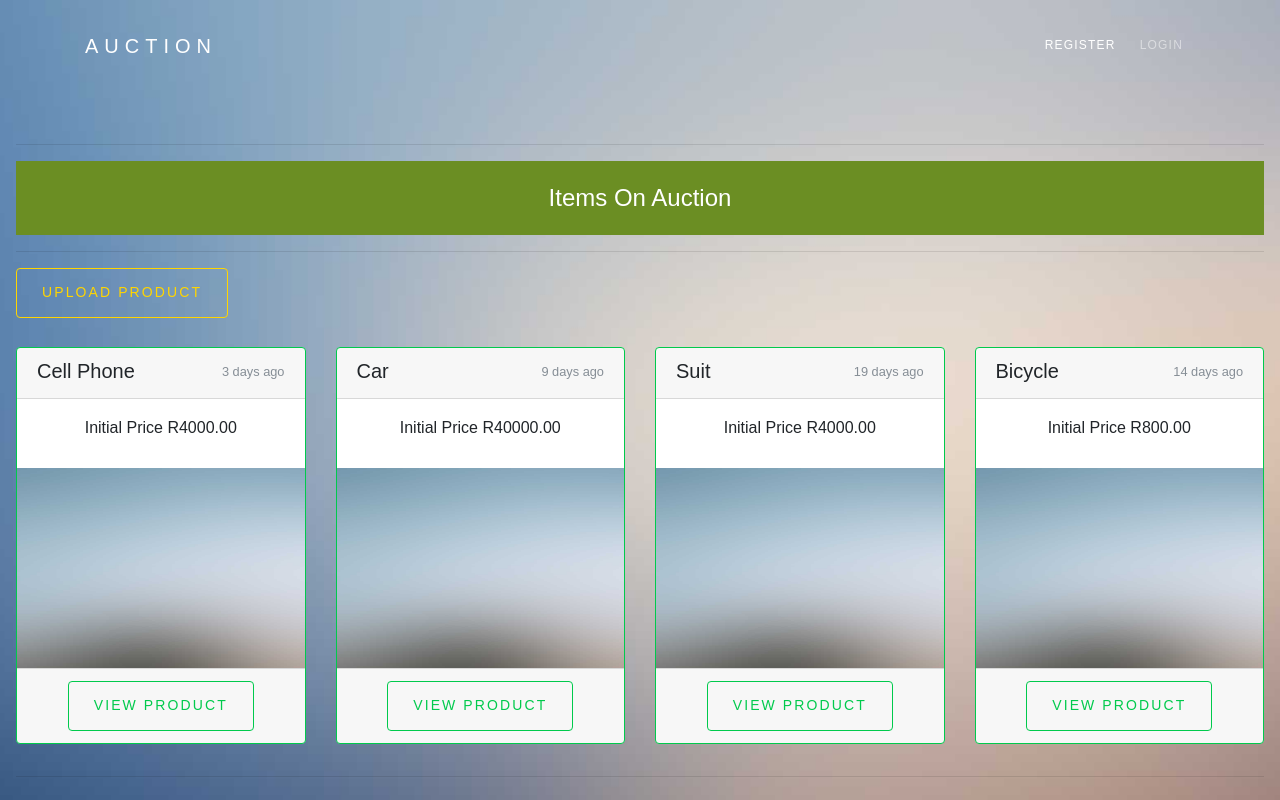
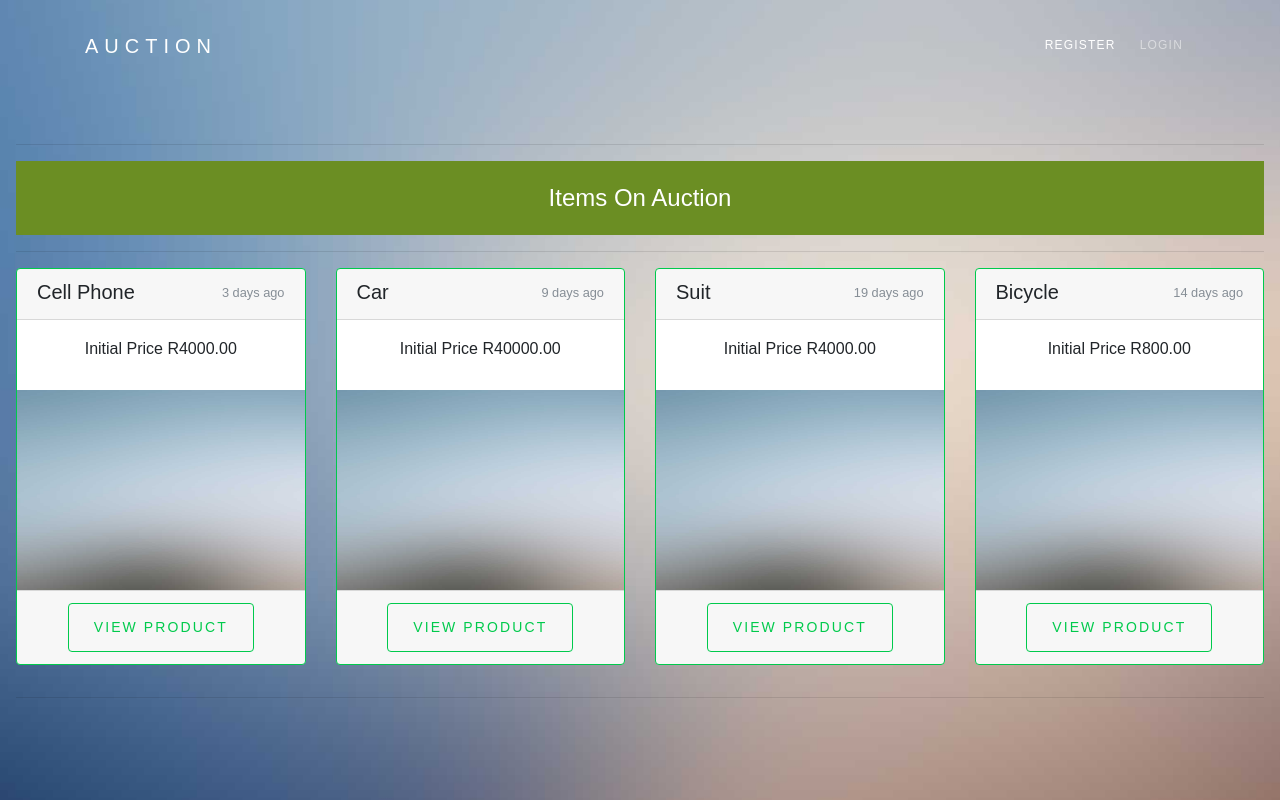
Before and after one commit to tkhoza/Kasi-dealers, an Angular app: page /product in a window 1280 px wide. Shown: the top 800 px of the page. Built offline with nearby package versions, Linux system fonts and the light colour scheme.

Commit message:
remove button

```diff
--- a/src/app/product/product.component.html
+++ b/src/app/product/product.component.html
@@ -4,9 +4,6 @@
             <hr>
             <h4 class="heading text-center " style="color:#fff;background: olivedrab;padding: 1em;">Items On Auction</h4>
             <hr>
-            <button routerLink="/" role="button" class="btn btn-outline-warning pull-left">Upload product</button>
-            <br>
-            <br>
        </div>
         <div class="col-md-3">
             <div class="card border-success mb-3 ">
```
